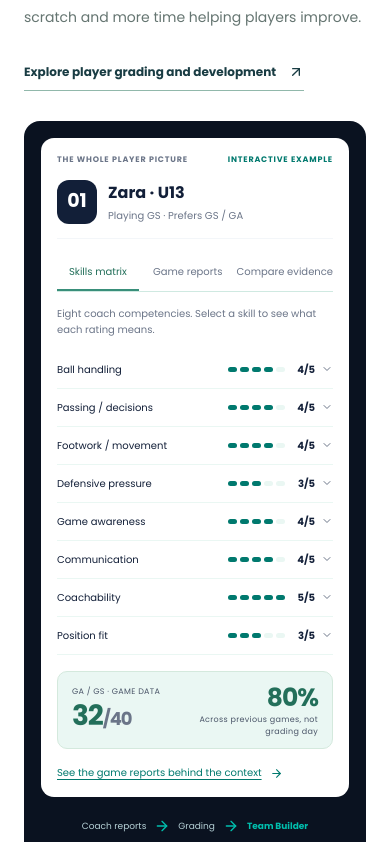
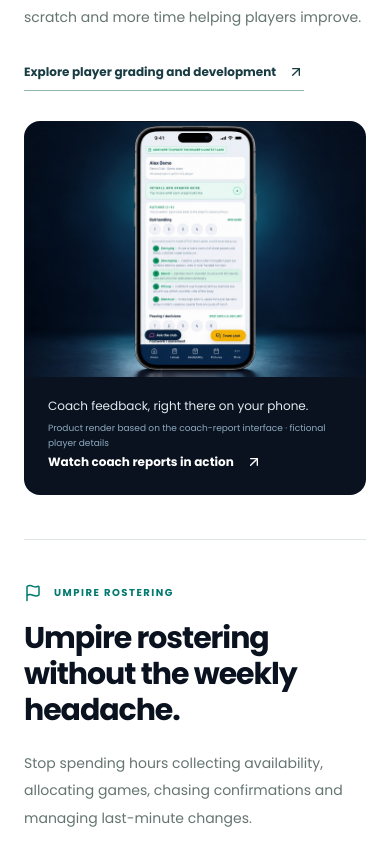
Before and after one commit to fc95k6rjcz-spec/sideline-pro, a Next.js app: page / in a window 390 px wide. Shown: the part 8482-9324 px from the top of the page. Built offline with nearby package versions, Linux system fonts and the light colour scheme.

Commit message:
Replace homepage grading explainer with coach-report phone render (#32)

```diff
--- a/app/page.tsx
+++ b/app/page.tsx
@@ -2,7 +2,6 @@ import Image from "next/image"
 import { ArrowUpRight, ArrowRight, Check, ClipboardList, Clock, Flag, MessagesSquare, Sparkles, Users, Wallet } from "lucide-react"
 import { ContactForm } from "@/components/contact-form"
 import styles from "./home.module.css"
-import { GradingStory } from "./components/GradingStory"
 import { PaymentAnalytics } from "./components/PaymentAnalytics"
 import { SiteFooter, SiteHeader } from "./components/SiteChrome"
 
@@ -94,7 +93,7 @@ export default function Home() {
 
         <article id="grading" className={`${styles.feature} ${styles.featureLead}`}>
           <div className={styles.featureCopy}><p className={styles.eyebrow}><ClipboardList size={18}/>PLAYER GRADING & DEVELOPMENT</p><h3>Better coaching. Better team decisions.</h3><p>Give coaches and grading committees a clearer picture of every player’s development.</p><p>SidelinePro brings together player assessments, coach feedback, preferred positions and game performance to support more consistent grading and team selection. And because that information stays connected from season to season, coaches spend less time starting from scratch and more time helping players improve.</p><a className={styles.darkLink} href="/grading">Explore player grading and development <ArrowUpRight size={16}/></a></div>
-          <GradingStory/>
+          <figure className={styles.umpireRender}><a href="/grading#development" aria-label="Watch the coach report walkthrough"><Image src="/coach-report-phone-render.jpg" alt="Coach report interface on a graphite iPhone, showing Alex Demo’s skill ratings and expanded competency guidance" width={1536} height={1024} sizes="(max-width:760px) 100vw, 50vw"/></a><figcaption>Coach feedback, right there on your phone.<small>Product render based on the coach-report interface · fictional player details</small><a className={styles.textLink} href="/grading#development">Watch coach reports in action <ArrowUpRight size={16}/></a></figcaption></figure>
         </article>
 
         <article id="umpires" className={styles.feature}>
```
Also changed, not shown: public/coach-report-phone-render.jpg (added).
